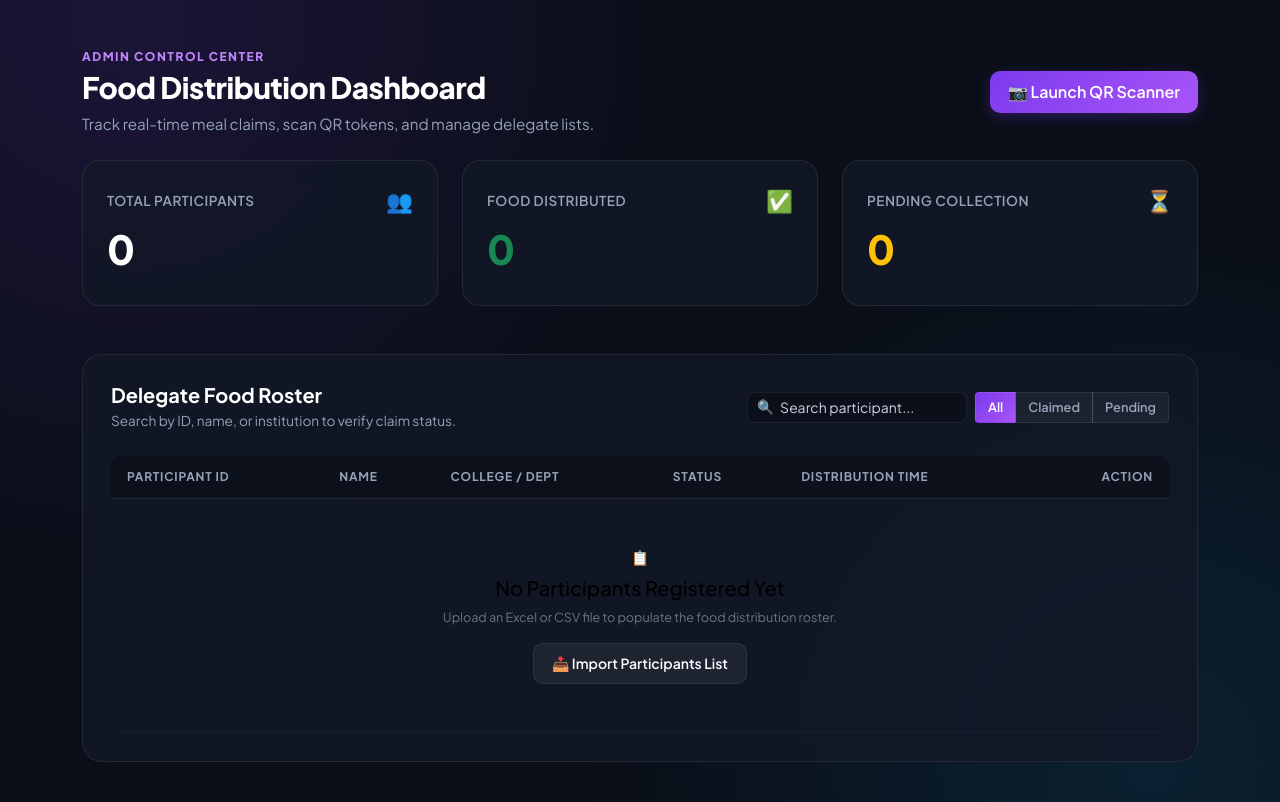
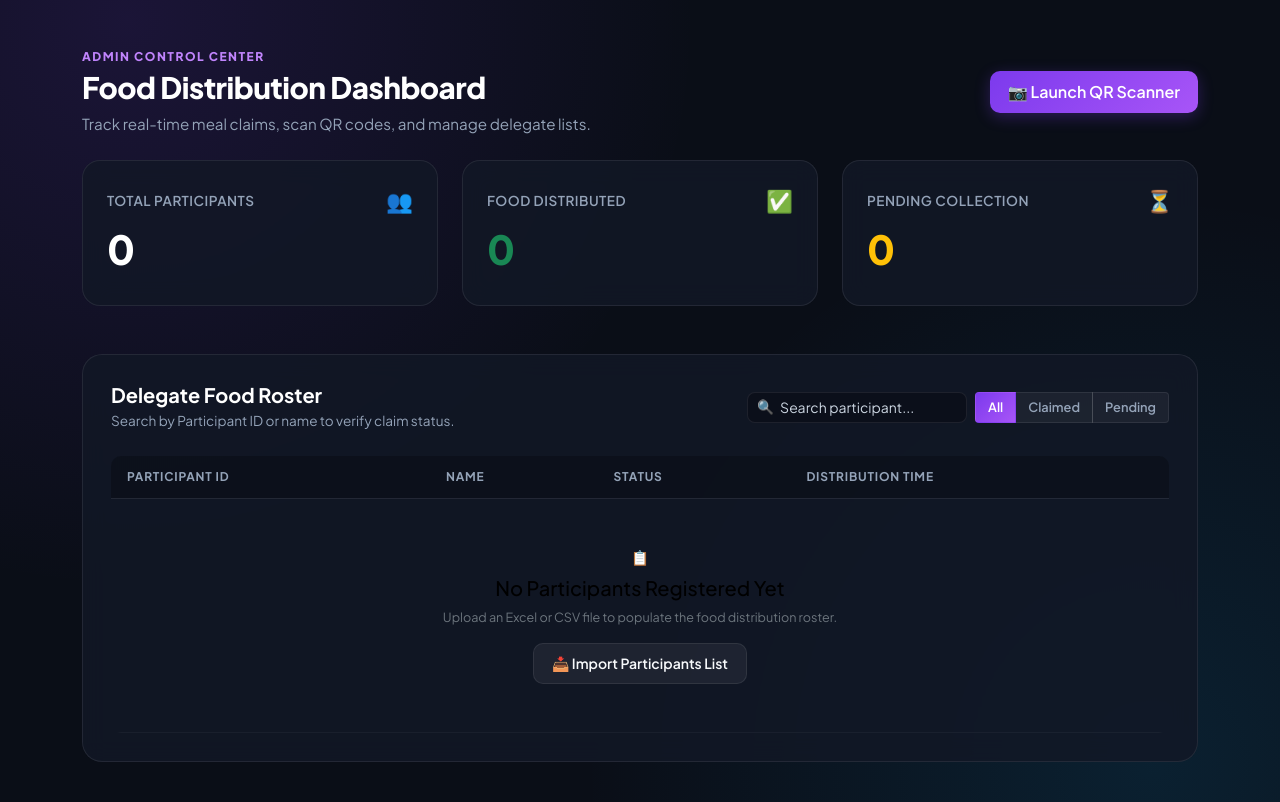
Before and after one commit to harshan-007/food_admin, a Django app: page /dashboard/ in a window 1280 px wide. Shown: the part 73-875 px from the top of the page. Run offline with Django 5.2, Linux system fonts and the light colour scheme; a user stored in the database is signed in; data that the repository does not hold is empty.

Commit message:
Update participant ID display, IST timezone formatting, and remove unused columns

```diff
--- a/food/views.py
+++ b/food/views.py
@@ -16,11 +16,20 @@ def format_claimed_at(value):
         return None
 
     try:
-        claimed_at = datetime.fromisoformat(str(value).replace('Z', '+00:00'))
+        if isinstance(value, str):
+            claimed_at = datetime.fromisoformat(value.replace('Z', '+00:00'))
+        elif isinstance(value, datetime):
+            claimed_at = value
+        else:
+            return str(value)
+
+        ist_tz = timezone.get_fixed_timezone(330)  # IST (UTC+05:30)
         if timezone.is_naive(claimed_at):
-            claimed_at = timezone.make_aware(claimed_at, timezone.get_current_timezone())
-        return timezone.localtime(claimed_at).strftime('%I:%M %p, %d %b')
-    except (TypeError, ValueError):
+            claimed_at = timezone.make_aware(claimed_at, ist_tz)
+        else:
+            claimed_at = claimed_at.astimezone(ist_tz)
+        return claimed_at.strftime('%I:%M %p, %d %b %Y')
+    except (TypeError, ValueError, Exception):
         return str(value)
 
 
@@ -32,14 +41,51 @@ def get_claim_for_participant(supabase, participant_id):
 
 
 def get_participant_for_code(supabase, code):
-    response = supabase.table('participants').select('*').eq(
-        'qr_token', str(code)
-    ).execute()
-    if not response.data:
+    code_str = str(code).strip()
+    if not code_str:
+        return None
+
+    # Check participant_id
+    try:
         response = supabase.table('participants').select('*').eq(
-            'manual_code', str(code)
+            'participant_id', code_str
         ).execute()
-    return response.data[0] if response.data else None
+        if response.data:
+            return response.data[0]
+    except Exception:
+        pass
+
+    # Check id (uuid or integer id)
+    try:
+        response = supabase.table('participants').select('*').eq(
+            'id', code_str
+        ).execute()
+        if response.data:
+            return response.data[0]
+    except Exception:
+        pass
+
+    # Check qr_token
+    try:
+        response = supabase.table('participants').select('*').eq(
+            'qr_token', code_str
+        ).execute()
+        if response.data:
+            return response.data[0]
+    except Exception:
+        pass
+
+    # Check manual_code
+    try:
+        response = supabase.table('participants').select('*').eq(
+            'manual_code', code_str
+        ).execute()
+        if response.data:
+            return response.data[0]
+    except Exception:
+        pass
+
+    return None
 
 
 # ========== AUTHENTICATION ==========
@@ -86,6 +132,7 @@ def dashboard(request):
         participant['food_claimed'] = claim is not None
         participant['claimed_at'] = claim.get('claimed_at') if claim else None
         participant['claimed_at_display'] = format_claimed_at(participant['claimed_at'])
+        participant['display_id'] = participant.get('manual_code') or participant.get('participant_id') or participant.get('id')
 
     total = len(participants)
     claimed = sum(participant['food_claimed'] for participant in participants)
@@ -122,51 +169,58 @@ def scanner(request):
 
 @login_required
 def verify_qr(request):
-    """Verify QR token"""
+    """Verify QR token or Participant ID"""
     if request.method != 'POST':
         return JsonResponse({'error': 'POST required'}, status=400)
 
     try:
         data = json.loads(request.body)
-        token = data.get('token') or data.get('manual_code')
+        token = data.get('token') or data.get('participant_id') or data.get('manual_code')
     except:
         return JsonResponse({'error': 'Invalid data'}, status=400)
 
     if not token:
-        return JsonResponse({'error': 'Token required'}, status=400)
+        return JsonResponse({'error': 'Participant ID or QR code required'}, status=400)
 
     supabase = get_supabase()
     participant = get_participant_for_code(supabase, token)
     if not participant:
-        return JsonResponse({'error': 'Invalid QR code'}, status=404)
+        return JsonResponse({'error': 'Participant not found with given ID/code'}, status=404)
 
+    display_id = participant.get('manual_code') or participant.get('participant_id') or participant.get('id')
     claim = get_claim_for_participant(supabase, participant['id'])
     if claim:
+        claimed_at_raw = claim.get('claimed_at')
+        claimed_at_ist = format_claimed_at(claimed_at_raw)
         return JsonResponse({
             'valid': False,
             'claimed': True,
-            'message': 'Food already claimed',
-            'claimed_at': claim.get('claimed_at'),
-            'claimed_at_display': format_claimed_at(claim.get('claimed_at')),
+            'message': 'Warning: Meal already claimed by this participant!',
+            'claimed_at': claimed_at_raw,
+            'claimed_at_display': claimed_at_ist,
             'participant': {
-                'id': participant['id'],
-                'name': participant['name'],
+                'id': display_id,
+                'name': participant.get('name'),
                 'email': participant.get('email'),
                 'qr_token': participant.get('qr_token'),
                 'manual_code': participant.get('manual_code'),
+                'participant_id': display_id,
+                'claimed_at': claimed_at_raw,
+                'claimed_at_display': claimed_at_ist,
             },
         })
 
     return JsonResponse({
         'valid': True,
         'claimed': False,
-        'message': 'Valid QR code',
+        'message': 'Valid participant',
         'participant': {
-            'id': participant['id'],
-            'name': participant['name'],
-            'email': participant['email'],
+            'id': display_id,
+            'name': participant.get('name'),
+            'email': participant.get('email'),
             'qr_token': participant.get('qr_token'),
             'manual_code': participant.get('manual_code'),
+            'participant_id': display_id,
         }
     })
 
@@ -178,24 +232,24 @@ def claim_food(request):
 
     try:
         data = json.loads(request.body)
-        token = data.get('token') or data.get('manual_code')
+        token = data.get('token') or data.get('participant_id') or data.get('manual_code')
     except:
         return JsonResponse({'error': 'Invalid data'}, status=400)
 
     if not token:
-        return JsonResponse({'error': 'Token required'}, status=400)
+        return JsonResponse({'error': 'Participant ID or QR code required'}, status=400)
 
     supabase = get_supabase()
 
     # Get participant
     participant = get_participant_for_code(supabase, token)
     if not participant:
-        return JsonResponse({'error': 'Invalid QR code'}, status=404)
+        return JsonResponse({'error': 'Participant not found'}, status=404)
 
     if get_claim_for_participant(supabase, participant['id']):
         return JsonResponse({
             'success': False,
-            'message': 'Food already claimed',
+            'message': 'Warning: Meal already claimed by this participant!',
         }, status=400)
 
     claimed_at = timezone.localtime(timezone.now()).isoformat()
@@ -205,13 +259,16 @@ def claim_food(request):
         'claimed_at': claimed_at,
     }).execute()
 
+    display_id = participant.get('manual_code') or participant.get('participant_id') or participant.get('id')
     return JsonResponse({
         'success': True,
-        'message': f'Food claimed for {participant["name"]}',
+        'message': f'Food distributed to {participant["name"]}',
         'participant': {
-            'id': participant['id'],
-            'name': participant['name'],
+            'id': display_id,
+            'name': participant.get('name'),
             'email': participant.get('email'),
+            'manual_code': participant.get('manual_code'),
+            'participant_id': display_id,
             'claimed_at': claimed_at,
             'claimed_at_display': format_claimed_at(claimed_at),
         },
--- a/static/css/style.css
+++ b/static/css/style.css
@@ -603,6 +603,12 @@ body {
     color: #f87171;
 }
 
+.banner-warning {
+    background: rgba(245, 158, 11, 0.12);
+    border: 1px solid rgba(245, 158, 11, 0.3);
+    color: #fbbf24;
+}
+
 .banner-title {
     font-weight: 700;
     font-size: 1rem;
--- a/static/js/script.js
+++ b/static/js/script.js
@@ -163,9 +163,9 @@ document.addEventListener("DOMContentLoaded", function () {
                         const row = btn.closest("tr");
                         if (row) {
                             row.setAttribute("data-status", "claimed");
-                            const statusTd = row.children[3];
-                            const timeTd = row.children[4];
-                            const actionTd = row.children[5];
+                            const statusTd = row.children[2];
+                            const timeTd = row.children[3];
+                            const actionTd = row.children[4];
 
                             if (statusTd) statusTd.innerHTML = '<span class="badge badge-claimed">Claimed</span>';
                             if (timeTd) timeTd.textContent = result.participant.claimed_at_display || "Just now";
@@ -206,6 +206,25 @@ document.addEventListener("DOMContentLoaded", function () {
         return;
     }
 
+    function formatToIST(dateValue) {
+        if (!dateValue) return "Earlier";
+        try {
+            const date = new Date(dateValue);
+            if (isNaN(date.getTime())) return String(dateValue);
+            return date.toLocaleString("en-IN", {
+                timeZone: "Asia/Kolkata",
+                hour: "2-digit",
+                minute: "2-digit",
+                hour12: true,
+                day: "numeric",
+                month: "short",
+                year: "numeric"
+            });
+        } catch (e) {
+            return String(dateValue);
+        }
+    }
+
     function renderEmptyState() {
         if (!participantCard) return;
         participantCard.innerHTML = `
@@ -223,6 +242,7 @@ document.addEventListener("DOMContentLoaded", function () {
         if (!participantCard) return;
 
         const isClaimed = participant.food_claimed;
+        const istClaimedTime = participant.claimed_at_display || formatToIST(participant.claimed_at) || "Earlier";
 
         participantCard.innerHTML = `
             <div class="participant-details-box w-100">
@@ -234,11 +254,6 @@ document.addEventListener("DOMContentLoaded", function () {
                 </div>
 
                 <div class="details-grid mb-4">
-                    <div class="detail-item">
-                        <span class="detail-label">College / Institution</span>
-                        <span class="detail-val">${escapeHtml(participant.college || "Symposium Delegate")}</span>
-                    </div>
-
                     ${participant.email ? `
                         <div class="detail-item">
                             <span class="detail-label">Email</span>
@@ -250,23 +265,19 @@ document.addEventListener("DOMContentLoaded", function () {
                         <span class="detail-label">Status</span>
                         <span class="detail-val">
                             ${isClaimed ?
-                                '<span class="text-danger fw-bold">❌ Already Claimed</span>' :
+                                '<span class="text-warning fw-bold">⚠️ Already Claimed</span>' :
                                 '<span class="text-success fw-bold">🟢 Eligible for Meal</span>'}
                         </span>
                     </div>
                 </div>
 
                 ${isClaimed ? `
-                    <div class="status-banner banner-danger mb-4 text-center">
-                        <div class="banner-title">⚠️ Meal Already Distributed!</div>
-                        <div class="banner-sub">Claimed on: <strong>${escapeHtml(participant.claimed_at || "Earlier")}</strong></div>
+                    <div class="status-banner banner-warning mb-4 text-center">
+                        <div class="banner-title">⚠️ Warning: Meal Already Claimed!</div>
+                        <div class="banner-sub">Claimed on: <strong>${escapeHtml(istClaimedTime)}</strong></div>
                     </div>
 
-                    <button class="btn btn-secondary-custom w-100 py-3" disabled>
-                        ❌ Meal Already Distributed
-                    </button>
-
-                    <button class="btn btn-outline-light w-100 mt-3" id="btnScanNext">
+                    <button class="btn btn-outline-light w-100 mt-2" id="btnScanNext">
                         📷 Scan Next Participant
                     </button>
                 ` : `
@@ -298,6 +309,7 @@ document.addEventListener("DOMContentLoaded", function () {
         if (!participantCard) return;
 
         playFeedback("success");
+        const istClaimedTime = participant.claimed_at_display || formatToIST(participant.claimed_at) || "Just now";
 
         participantCard.innerHTML = `
             <div class="claim-success-card text-center w-100 py-4">
@@ -312,7 +324,7 @@ document.addEventListener("DOMContentLoaded", function () {
                     </div>
                     <div class="d-flex justify-content-between py-2">
                         <span class="text-secondary">Claimed At:</span>
-                        <span class="text-white">${escapeHtml(participant.claimed_at || "Just now")}</span>
+                        <span class="text-white">${escapeHtml(istClaimedTime)}</span>
                     </div>
                 </div>
 
@@ -337,7 +349,7 @@ document.addEventListener("DOMContentLoaded", function () {
         const token = rawCode ? rawCode.trim() : (qrInput ? qrInput.value.trim() : "");
 
         if (!token) {
-            alert("Please scan or enter a valid QR code.");
+            alert("Please enter a valid Participant ID or scan a QR code.");
             return;
         }
 
@@ -362,22 +374,23 @@ document.addEventListener("DOMContentLoaded", function () {
             if (!response.ok) {
                 playFeedback("error");
                 updateScannerStatus(result.error || "Participant not found", "error");
-                renderErrorState(result.error || "Invalid QR Code or Participant Not Found.");
+                renderErrorState(result.error || "Invalid Participant ID or QR Code.");
                 return;
             }
 
             if (result.valid) {
                 playFeedback("beep");
                 updateScannerStatus("✅ Verified! Recording meal distribution...", "active");
-                claimFood(result.participant.qr_token || token);
+                claimFood(result.participant.participant_id || result.participant.qr_token || token);
                 return;
             } else {
                 playFeedback("error");
-                updateScannerStatus("⚠️ Food already claimed", "error");
+                updateScannerStatus("⚠️ Warning: Meal already claimed!", "error");
             }
 
             result.participant.food_claimed = result.claimed;
             result.participant.claimed_at = result.claimed_at;
+            result.participant.claimed_at_display = result.claimed_at_display || formatToIST(result.claimed_at);
             renderParticipantDetails(result.participant, result.valid, result.message);
 
         } catch (err) {
--- a/templates/food/dashboard.html
+++ b/templates/food/dashboard.html
@@ -12,7 +12,7 @@
     <!-- Google Fonts -->
     <link href="https://fonts.googleapis.com/css2?family=Plus+Jakarta+Sans:wght@400;500;600;700;800&display=swap" rel="stylesheet">
     <!-- Custom CSS -->
-    <link rel="stylesheet" href="{% static 'css/style.css' %}?v=2">
+    <link rel="stylesheet" href="{% static 'css/style.css' %}?v=3">
 </head>
 
 <body>
@@ -68,7 +68,7 @@
             <div>
                 <div class="dashboard-tag">ADMIN CONTROL CENTER</div>
                 <h1 class="dashboard-title">Food Distribution Dashboard</h1>
-                <p class="dashboard-subtitle mb-0">Track real-time meal claims, scan QR tokens, and manage delegate lists.</p>
+                <p class="dashboard-subtitle mb-0">Track real-time meal claims, scan QR codes, and manage delegate lists.</p>
             </div>
             <div class="d-flex flex-wrap gap-2">
                 <a href="{% url 'food:scanner' %}" class="btn btn-primary-custom">
@@ -118,7 +118,7 @@
             <div class="d-flex flex-column flex-lg-row justify-content-between align-items-lg-center gap-3 mb-4">
                 <div>
                     <h3 class="card-heading mb-1">Delegate Food Roster</h3>
-                    <p class="card-subheading mb-0">Search by ID, name, or institution to verify claim status.</p>
+                    <p class="card-subheading mb-0">Search by Participant ID or name to verify claim status.</p>
                 </div>
 
                 <!-- Table Controls -->
@@ -143,22 +143,17 @@
                         <tr>
                             <th scope="col">Participant ID</th>
                             <th scope="col">Name</th>
-                            <th scope="col">College / Dept</th>
                             <th scope="col">Status</th>
                             <th scope="col">Distribution Time</th>
-                            <th scope="col" class="text-end">Action</th>
                         </tr>
                     </thead>
                     <tbody>
                         {% for p in participants %}
                             <tr class="participant-row" data-status="{% if p.food_claimed %}claimed{% else %}pending{% endif %}">
-                                <td class="fw-bold text-light font-monospace">{{ p.participant_id }}</td>
+                                <td class="fw-bold text-light font-monospace">{{ p.display_id }}</td>
                                 <td>
                                     <div class="fw-semibold text-white">{{ p.name }}</div>
                                     {% if p.email %}<small class="text-secondary">{{ p.email }}</small>{% endif %}
-                                </td>
-                                <td>
-                                    <span class="text-secondary">{{ p.college|default:"Symposium Delegate" }}</span>
                                 </td>
                                 <td>
                                     {% if p.food_claimed %}
@@ -174,19 +169,10 @@
                                         —
                                     {% endif %}
                                 </td>
-                                <td class="text-end">
-                                    {% if not p.food_claimed %}
-                                        <button type="button" class="btn btn-sm btn-quick-claim" data-token="{{ p.qr_token }}" data-name="{{ p.name }}">
-                                            Distribute
-                                        </button>
-                                    {% else %}
-                                        <span class="text-success small fw-semibold">✓ Served</span>
-                                    {% endif %}
-                                </td>
                             </tr>
                         {% empty %}
                             <tr id="emptyTableRow">
-                                <td colspan="6" class="text-center py-5">
+                                <td colspan="4" class="text-center py-5">
                                     <div class="empty-state">
                                         <div class="empty-icon mb-2">📋</div>
                                         <h5>No Participants Registered Yet</h5>
@@ -208,7 +194,7 @@
     <!-- Bootstrap 5 JS -->
     <script src="https://cdn.jsdelivr.net/npm/bootstrap@5.3.3/dist/js/bootstrap.bundle.min.js"></script>
     <!-- Custom JS -->
-    <script src="{% static 'js/script.js' %}?v=2"></script>
+    <script src="{% static 'js/script.js' %}?v=4"></script>
 </body>
 
 </html>
--- a/templates/food/scanner.html
+++ b/templates/food/scanner.html
@@ -12,7 +12,7 @@
     <!-- Google Fonts -->
     <link href="https://fonts.googleapis.com/css2?family=Plus+Jakarta+Sans:wght@400;500;600;700;800&display=swap" rel="stylesheet">
     <!-- Custom CSS -->
-    <link rel="stylesheet" href="{% static 'css/style.css' %}">
+    <link rel="stylesheet" href="{% static 'css/style.css' %}?v=3">
 </head>
 
 <body class="scanner-page-body">
@@ -128,7 +128,7 @@
     <!-- HTML5 QR Code Scanner Library -->
     <script src="https://unpkg.com/html5-qrcode"></script>
     <!-- Custom JS -->
-    <script src="{% static 'js/script.js' %}"></script>
+    <script src="{% static 'js/script.js' %}?v=4"></script>
 </body>
 
 </html>
```
Also changed, not shown: db.sqlite3.
